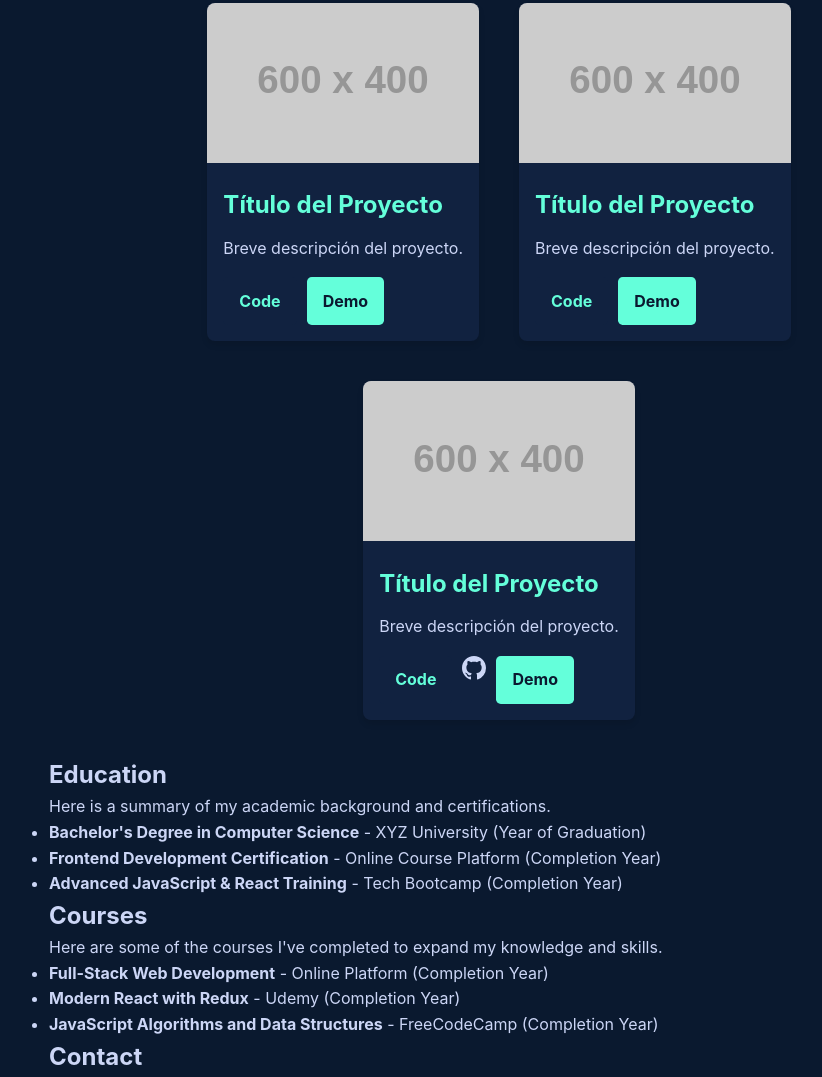
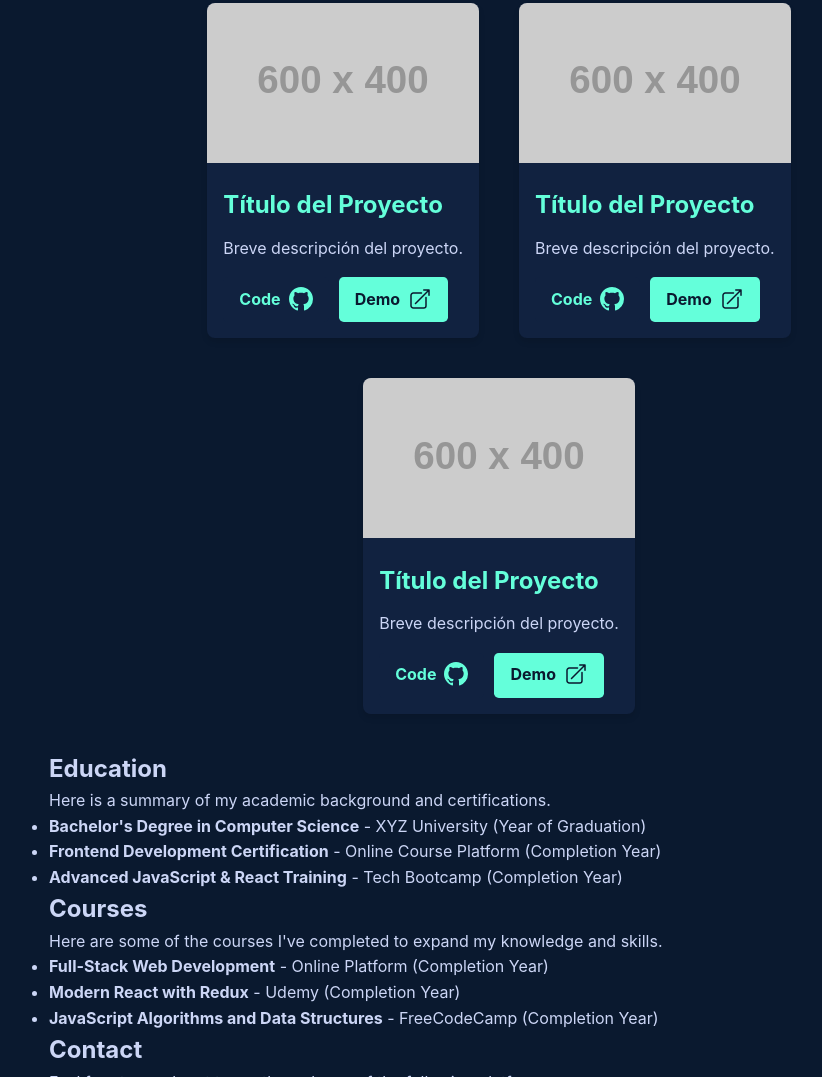
Before and after one commit to RafaCMur/astro-portfolio-rafa, an Astro site: page / in a window 1280 px wide. Shown: the part 710-1787 px from the top of the page, without its empty margins (141-963 px from the left). Built offline with nearby package versions, Linux system fonts and the light colour scheme; Astro itself is replaced by a stand-in of ours; placeholder pictures from the web are drawn by us.

Commit message:
draft projects page

```diff
--- a/src/components/Projects.astro
+++ b/src/components/Projects.astro
@@ -1,5 +1,5 @@
 ---
-
+import { Icon } from "astro-icon/components";
 ---
 
 <section id="projects">
@@ -20,8 +20,14 @@
         <h2 class="card-title">Título del Proyecto</h2>
         <p class="card-description">Breve descripción del proyecto.</p>
         <div class="card-buttons">
-          <a href="enlace-al-proyecto" class="card-button-secondary">Code</a>
-          <a href="enlace-al-repositorio" class="card-button-primary">Demo</a>
+          <a href="enlace-al-proyecto" class="card-button-secondary">
+            <span>Code</span>
+            <Icon name="github" size={24} />
+          </a>
+          <a href="enlace-al-repositorio" class="card-button-primary">
+            <span>Demo</span>
+            <Icon name="external-link" size={24} />
+          </a>
         </div>
       </div>
     </div>
@@ -36,8 +42,14 @@
         <h2 class="card-title">Título del Proyecto</h2>
         <p class="card-description">Breve descripción del proyecto.</p>
         <div class="card-buttons">
-          <a href="enlace-al-proyecto" class="card-button-secondary">Code</a>
-          <a href="enlace-al-repositorio" class="card-button-primary">Demo</a>
+          <a href="enlace-al-proyecto" class="card-button-secondary">
+            <span>Code</span>
+            <Icon name="github" size={24} />
+          </a>
+          <a href="enlace-al-repositorio" class="card-button-primary">
+            <span>Demo</span>
+            <Icon name="external-link" size={24} />
+          </a>
         </div>
       </div>
     </div>
@@ -52,14 +64,14 @@
         <h2 class="card-title">Título del Proyecto</h2>
         <p class="card-description">Breve descripción del proyecto.</p>
         <div class="card-buttons">
-          <a href="enlace-al-proyecto" class="card-button-secondary">Code</a>
-          <svg viewBox="0 0 16 16" aria-hidden="true" width="24" height="24"
-            ><path
-              fill="currentColor"
-              d="M8 0C3.58 0 0 3.58 0 8c0 3.54 2.29 6.53 5.47 7.59.4.07.55-.17.55-.38 0-.19-.01-.82-.01-1.49-2.01.37-2.53-.49-2.69-.94-.09-.23-.48-.94-.82-1.13-.28-.15-.68-.52-.01-.53.63-.01 1.08.58 1.23.82.72 1.21 1.87.87 2.33.66.07-.52.28-.87.51-1.07-1.78-.2-3.64-.89-3.64-3.95 0-.87.31-1.59.82-2.15-.08-.2-.36-1.02.08-2.12 0 0 .67-.21 2.2.82.64-.18 1.32-.27 2-.27.68 0 1.36.09 2 .27 1.53-1.04 2.2-.82 2.2-.82.44 1.1.16 1.92.08 2.12.51.56.82 1.27.82 2.15 0 3.07-1.87 3.75-3.65 3.95.29.25.54.73.54 1.48 0 1.07-.01 1.93-.01 2.2 0 .21.15.46.55.38A8.012 8.012 0 0 0 16 8c0-4.42-3.58-8-8-8z"
-            ></path></svg
-          >
-          <a href="enlace-al-repositorio" class="card-button-primary">Demo</a>
+          <a href="enlace-al-proyecto" class="card-button-secondary">
+            <span>Code</span>
+            <Icon name="github" size={24} />
+          </a>
+          <a href="enlace-al-repositorio" class="card-button-primary">
+            <span>Demo</span>
+            <Icon name="external-link" size={24} />
+          </a>
         </div>
       </div>
     </div>
--- a/src/styles/global.css
+++ b/src/styles/global.css
@@ -143,11 +143,14 @@ header nav ul li a:hover {
 .card-button-primary,
 .card-button-secondary {
   text-align: center;
-  padding: 0.7rem 1rem;
+  padding: 0.6rem 1rem;
   text-decoration: none;
   font-weight: bold;
   transition: background-color 0.2s;
   border-radius: 0.3rem;
+  display: flex;
+  flex-direction: row;
+  gap: 0.5rem;
 }
 
 .card-button-primary {
@@ -161,6 +164,15 @@ header nav ul li a:hover {
   border-color: var(--primary-color);
 }
 
-.card-button:hover {
-  background-color: #52c7b8;
+.card-button-primary:hover,
+.card-button-secondary:hover {
+  text-decoration: none;
 }
+
+.card-button-primary:hover {
+  background-color: #45a29e;
+}
+
+.card-button-secondary:hover {
+  background-color: #1f4068;
+}
```
Also changed, not shown: README.md, src/icons/external-link.svg (added), src/icons/github.svg (added).
